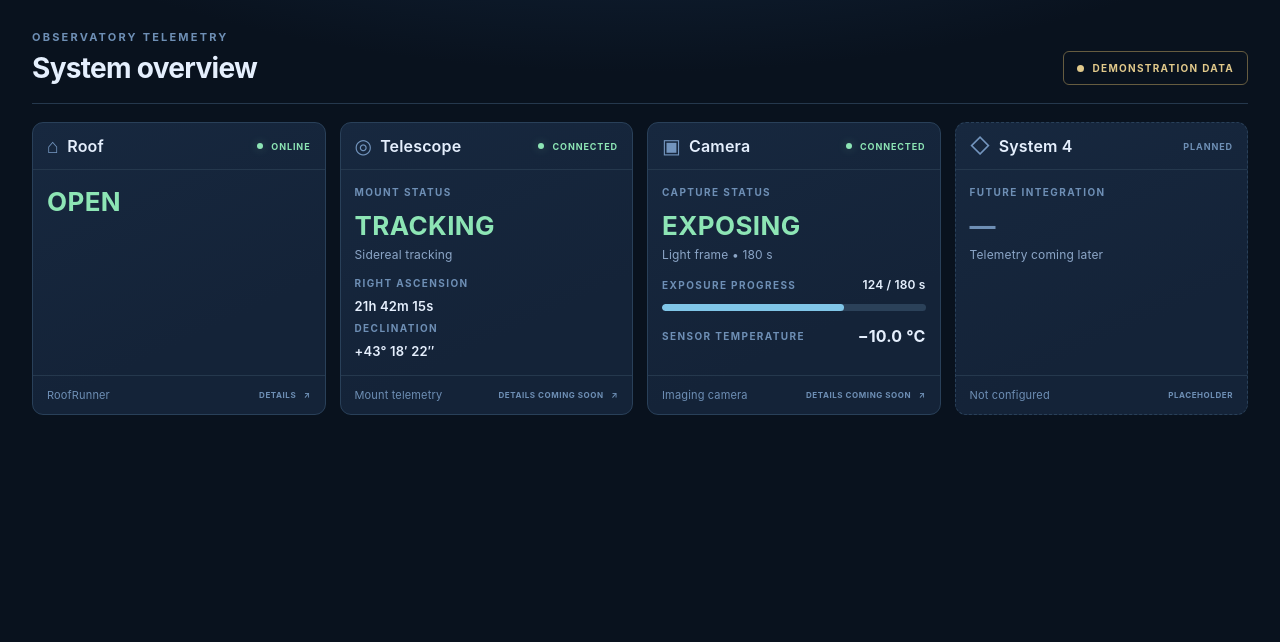
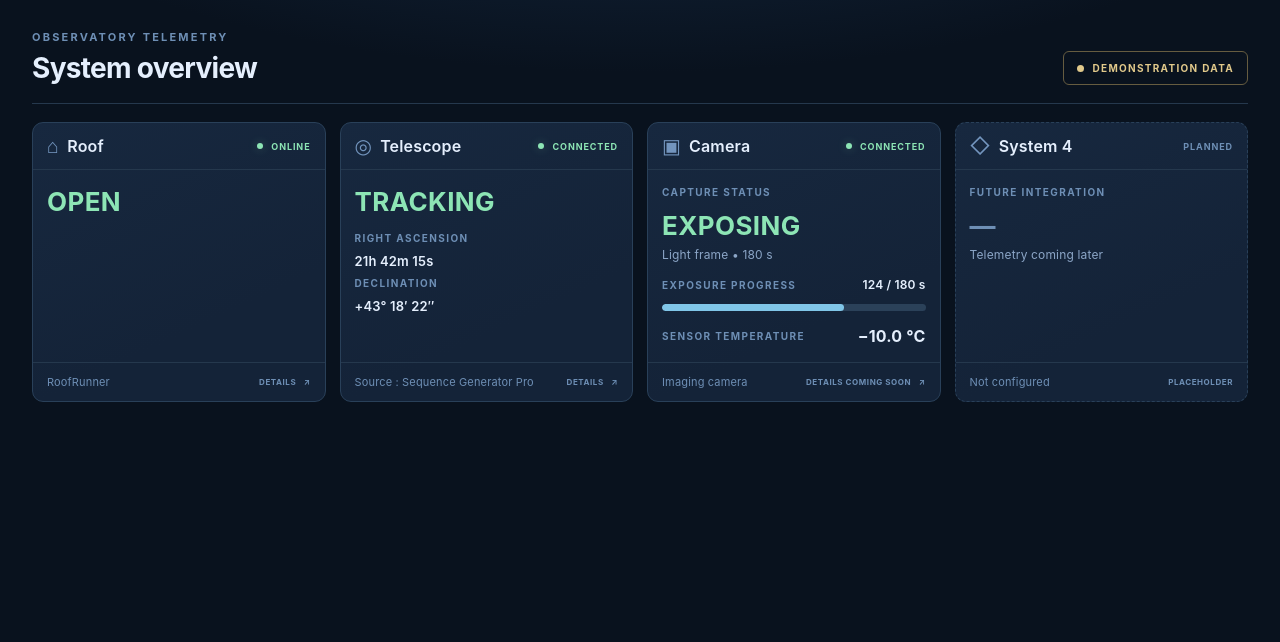
Before and after one commit to EorEquis/TSOLive, a FastAPI app: page / in a window 1280 px wide. Shown: the part 102-744 px from the top of the page. Run offline with FastAPI, Linux system fonts and the light colour scheme.

Commit message:
Update Telescope tile labels and SGP source

```diff
--- a/templates/index.html
+++ b/templates/index.html
@@ -32,10 +32,10 @@
 
         <article class="tile" tabindex="0" aria-label="Telescope system details, coming soon">
           <div class="tile-head"><div class="tile-title"><span class="tile-icon" aria-hidden="true">◎</span><h3>Telescope</h3></div><span class="device-tag"><span class="status-dot"></span>CONNECTED</span></div>
-          <div class="tile-body"><p class="metric-label">MOUNT STATUS</p><p class="big-status">TRACKING</p><p class="description">Sidereal tracking</p>
+          <div class="tile-body"><p class="big-status">TRACKING</p>
             <div class="readouts"><div><span>RIGHT ASCENSION</span><strong>21h 42m 15s</strong></div><div><span>DECLINATION</span><strong>+43° 18′ 22″</strong></div></div>
           </div>
-          <div class="tile-foot"><span>Mount telemetry</span><span class="foot-right">DETAILS COMING SOON <span aria-hidden="true">↗</span></span></div>
+          <div class="tile-foot"><span>Source : Sequence Generator Pro</span><span class="foot-right">DETAILS <span aria-hidden="true">↗</span></span></div>
         </article>
 
         <article class="tile" tabindex="0" aria-label="Camera system details, coming soon">
```
